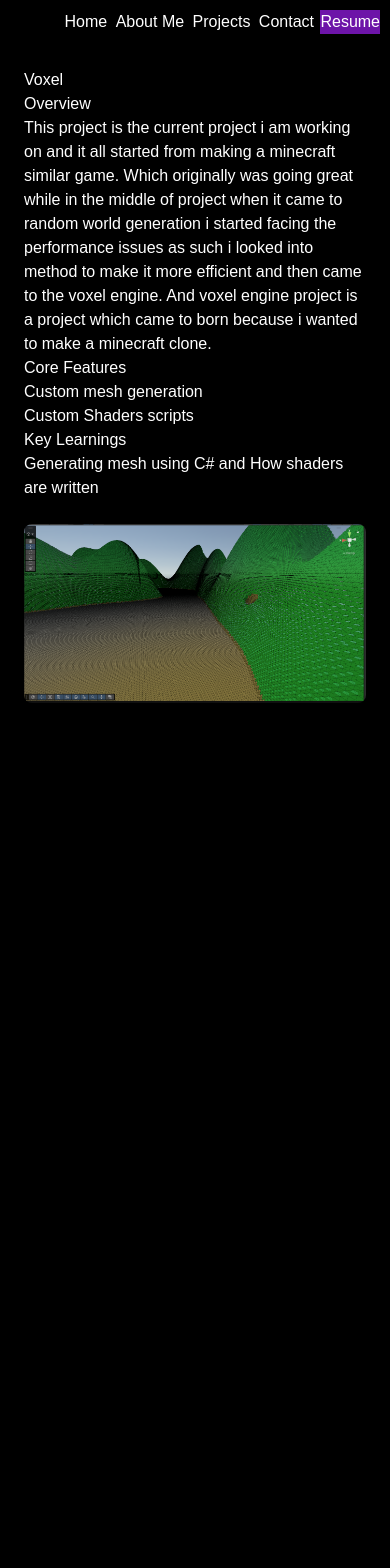
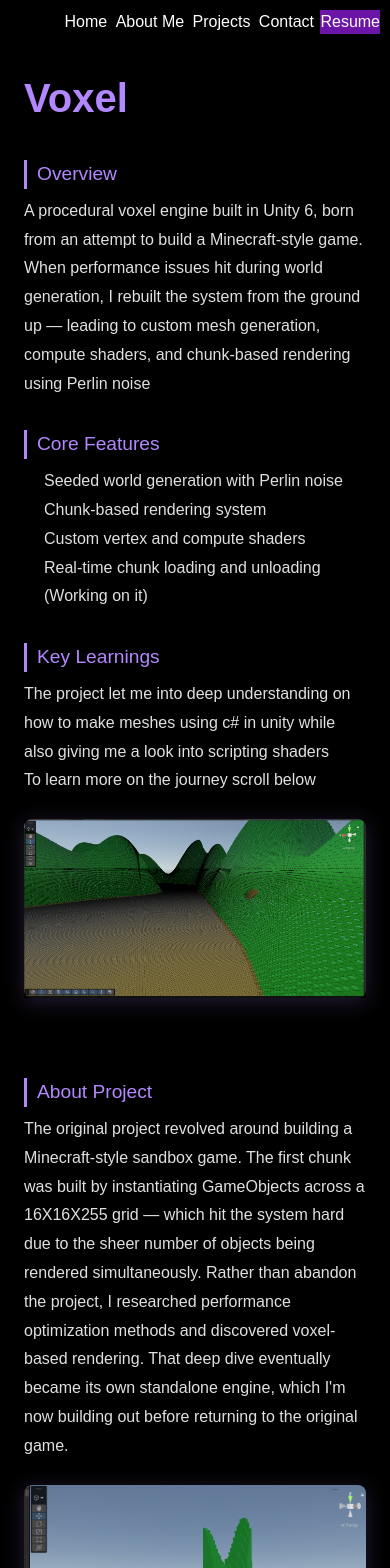
Before and after one commit to AkashSingh0012/Portfolio, a Next.js app in the folder myportfolio/: page /Projects/voxelworld in a window 390 px wide. Shown: the top 1568 px of the page. Before the commit the page ends 844 px from the top, so only its background shows below. Built offline with nearby package versions, Linux system fonts and the light colour scheme.

Commit message:
Added some more css and a image to the 3d model card placeholder

```diff
--- a/myportfolio/app/Projects/TCGcardprototype/page.tsx
+++ b/myportfolio/app/Projects/TCGcardprototype/page.tsx
@@ -11,18 +11,31 @@ function page() {
 
     <h3>Overview</h3>
     <p>
+      The following Project is a prototype of a Card Based game with Board Placing game with Capture the flag type of design.
+      The game originally was build as a assignment given during the interview.
+      Which required to build a unique mechanic within the game with a theme of war.
+
+      So during that i leaned to a more TCG style game. To add a unique mechanic i went with Odd/ Even.
+      Where Odd/Even Pairty was chosen before throwing the dice rolling. And based on the selected pairty player was given additional charges.
+
+      These charges when used allowed player to do in game changes during game.
+      which included moving there Camp(The objective) which they placed by two squares.
+      while other use of charges were also there.
+      One of my favourate was a shared card where one side chooses from 4 face down card and selected card now is a shared card both player got.
+      and at given time only 1 shared card can be there.
     </p>
 
     <h3 >Core Features</h3>
     <ul>
-      <li>Custom mesh generation</li>
-      <li>Custom Shaders scripts</li>
+      <li>State Management</li>
+      <li>Board Game </li>
+      <li>Capture the Flag</li>
 
     </ul>
 
     <h3>Key Learnings</h3>
     <p>
-
+       In this Project I learnt more on how to quick prototype a board and learned more on the State management in a game. With fast prototyping and working under a time preasure.
     </p>
   </div>
 
--- a/myportfolio/app/Projects/page.tsx
+++ b/myportfolio/app/Projects/page.tsx
@@ -48,7 +48,7 @@ function Page() {
         />
         <Cardholder
         title="3d Models"
-        image="placeholder.png"
+        image="India3dModelpng.png"
         tags={["Blender","3d","GameAssests", ]}
         route="/Projects/blender_models"/>
 
--- a/myportfolio/app/Projects/voxelworld/page.tsx
+++ b/myportfolio/app/Projects/voxelworld/page.tsx
@@ -9,31 +9,45 @@ function page() {
   <div className="Text">
     <h2>Voxel</h2>
 
-    <h3>Overview</h3>
+    <h3 >Overview</h3>
     <p>
-      This project is the current project i am working on and it all started from making a minecraft similar game.
-      Which originally was going great while in the middle of project when it came to random world generation i started facing the performance
-      issues as such i looked into method to make it more efficient and then came to the voxel engine. And voxel engine project is a project which came to born because
-      i wanted to make a minecraft clone.
+      A procedural voxel engine built in Unity 6, born from an attempt to build a Minecraft-style game. When performance issues hit during world generation, I rebuilt the system from the ground up — leading to custom mesh generation, compute shaders, and chunk-based rendering using Perlin noise
 
     </p>
 
     <h3 >Core Features</h3>
     <ul>
-      <li>Custom mesh generation</li>
-      <li>Custom Shaders scripts</li>
+      <li>Seeded world generation with Perlin noise</li>
+      <li>Chunk-based rendering system</li>
+      <li>Custom vertex and compute shaders</li>
+      <li>Real-time chunk loading and unloading (Working on it)</li>
 
     </ul>
 
     <h3>Key Learnings</h3>
     <p>
-      Generating mesh using C# and How shaders are written
+      The project let me into deep understanding on how to make meshes using c# in unity while also giving me a look into scripting shaders
     </p>
+    <p> To learn more on the journey scroll below</p>
   </div>
 
   <div className="Image">
     <img src="/voxelworld.png" alt="voxelworld" />
+
   </div>
+</div>
+
+
+<div className='ProjectDescription'>
+  <div className="Text">
+    <h3> About Project </h3>
+  <p> The original project revolved around building a Minecraft-style sandbox game.
+     The first chunk was built by instantiating GameObjects across a 16X16X255 grid — which hit the system hard due to the sheer number of objects being rendered simultaneously. Rather than abandon the project, I researched performance optimization methods and discovered voxel-based rendering. That deep dive eventually became its own standalone engine, which I'm now building out before returning to the original game.
+     </p>
+  </div>
+<div className="Image">
+<img src="/worldGenNaive.png" alt="worldGenNaive"/>
+</div>
 </div>
     </>
   )
--- a/myportfolio/app/globals.css
+++ b/myportfolio/app/globals.css
@@ -182,12 +182,39 @@ padding: 2px;
   align-items: flex-start;
   gap: 24px;
   padding: 24px;
+  max-width: 1100px;
+  margin: 0 auto;
 }
 
 .Text {
   flex: 1;
 }
 
+.Text h2 {
+  font-size: 2.5rem;
+  font-weight: bold;
+  color: #b388ff;
+  margin-bottom: 8px;
+}
+
+.Text h3 {
+  font-size: 1.2rem;
+  color: #b388ff;
+  margin-top: 32px;
+  margin-bottom: 8px;
+  border-left: 3px solid #b388ff;
+  padding-left: 10px;
+}
+
+
+.Text p, .Text li {
+  color: #e0e0e0;
+  line-height: 1.8;
+  font-size: 1rem;
+}
+.Text ul {
+  padding-left: 20px;
+}
 .Image {
   flex: 1;
   display: flex;
@@ -206,6 +233,7 @@ padding: 2px;
 
   .Image {
     justify-content: center;
+      box-shadow: 0 4px 20px rgba(179, 136, 255, 0.2);
   }
 }
 /* Project Description css ends here */
```
Also changed, not shown: 1 other file (tests, documents, lock files or other folders).
